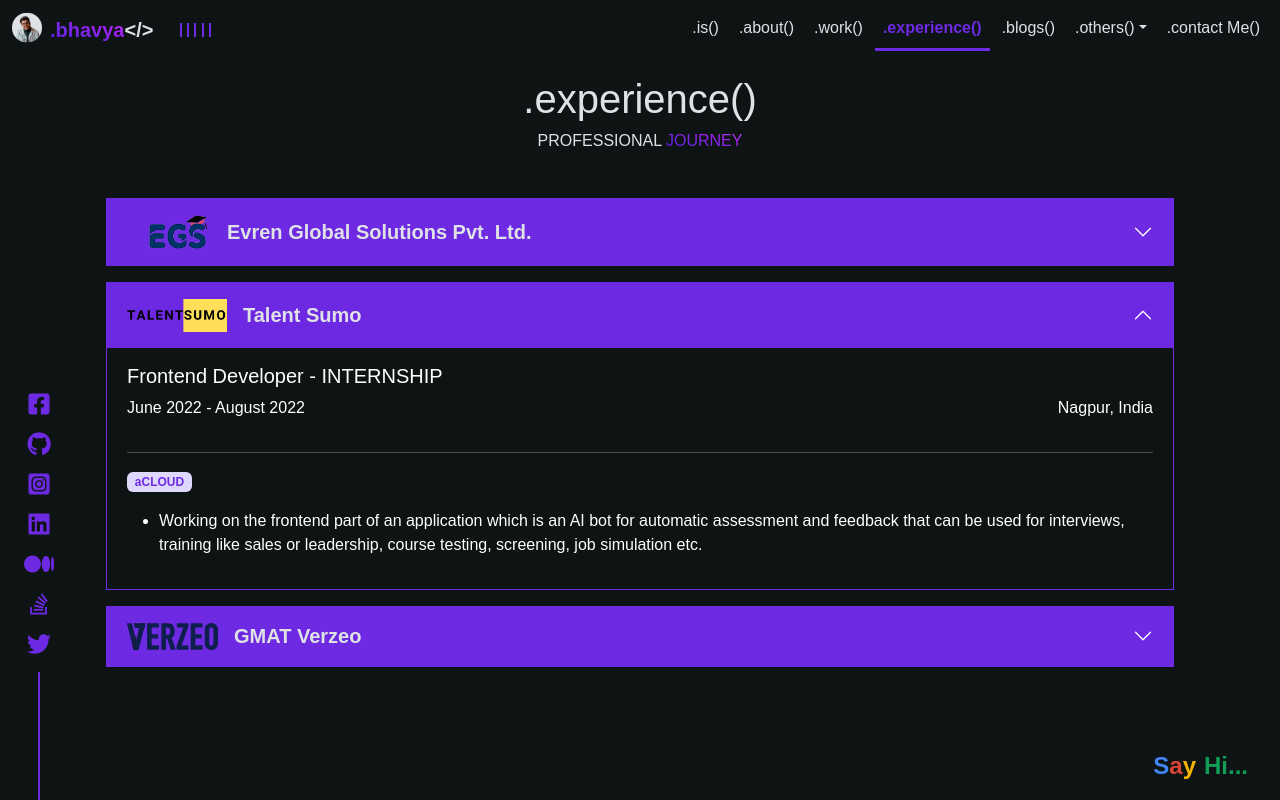
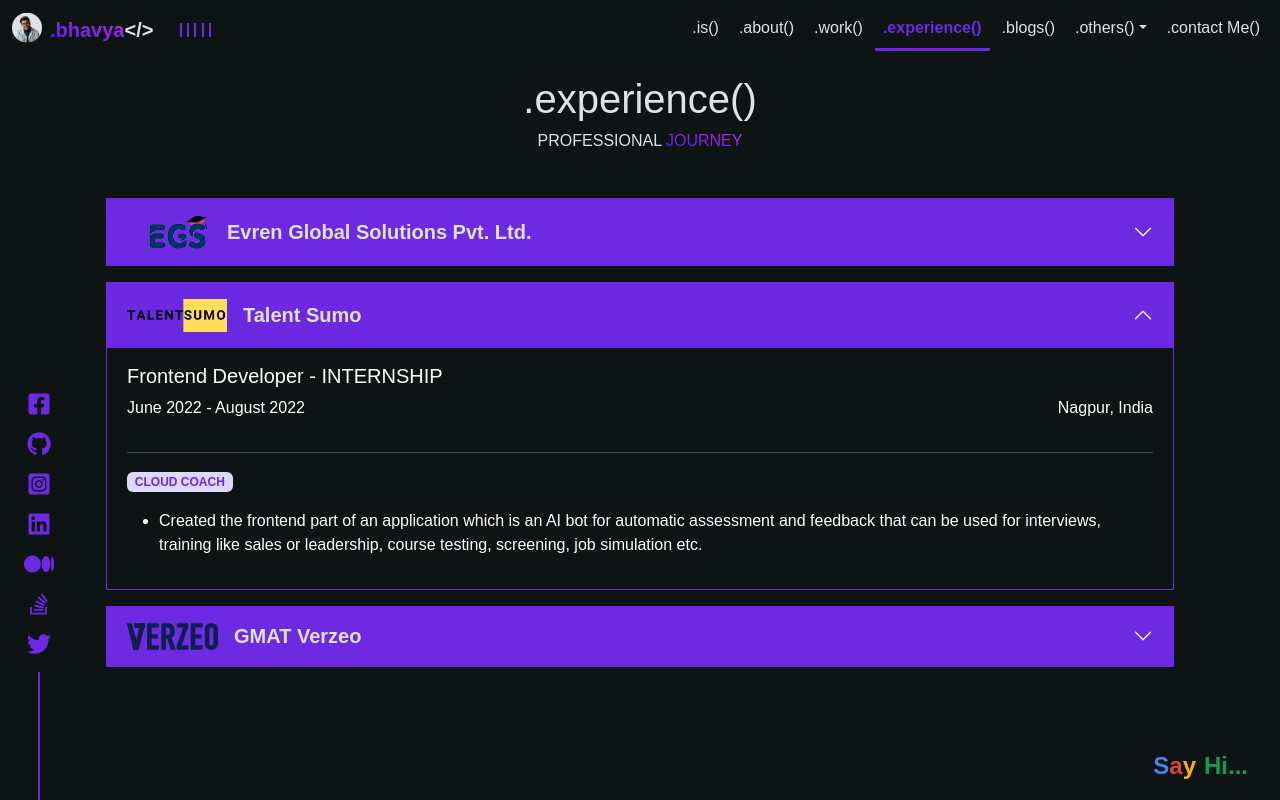
Before and after one commit to TheNewC0der-24/Portfolio, a React (Create React App) app: page /experience in a window 1280 px wide. Both pictures are taken after a click on the button "Talent Sumo". Built offline with nearby package versions, Linux system fonts and the light colour scheme; a web font is replaced by a local one.

Commit message:
🦄 refactor: Change data

```diff
--- a/src/Components/Experience/Experience.jsx
+++ b/src/Components/Experience/Experience.jsx
@@ -119,9 +119,9 @@
                                                 <p>Nagpur, India</p>
                                             </div>
                                             <hr />
-                                            <p><span className='badge text-decoration-none' style={{ backgroundColor: "#DFD8FD", color: "#6d2ae2" }}>aCLOUD</span></p>
+                                            <p><span className='badge text-decoration-none' style={{ backgroundColor: "#DFD8FD", color: "#6d2ae2" }}>CLOUD COACH</span></p>
                                             <ul>
-                                                <li>Working on the frontend part of an application which is an AI bot for automatic assessment and feedback that can be used for
+                                                <li>Created the frontend part of an application which is an AI bot for automatic assessment and feedback that can be used for
                                                     interviews, training like sales or leadership, course testing, screening, job simulation etc.</li>
                                             </ul>
                                         </div>
```
